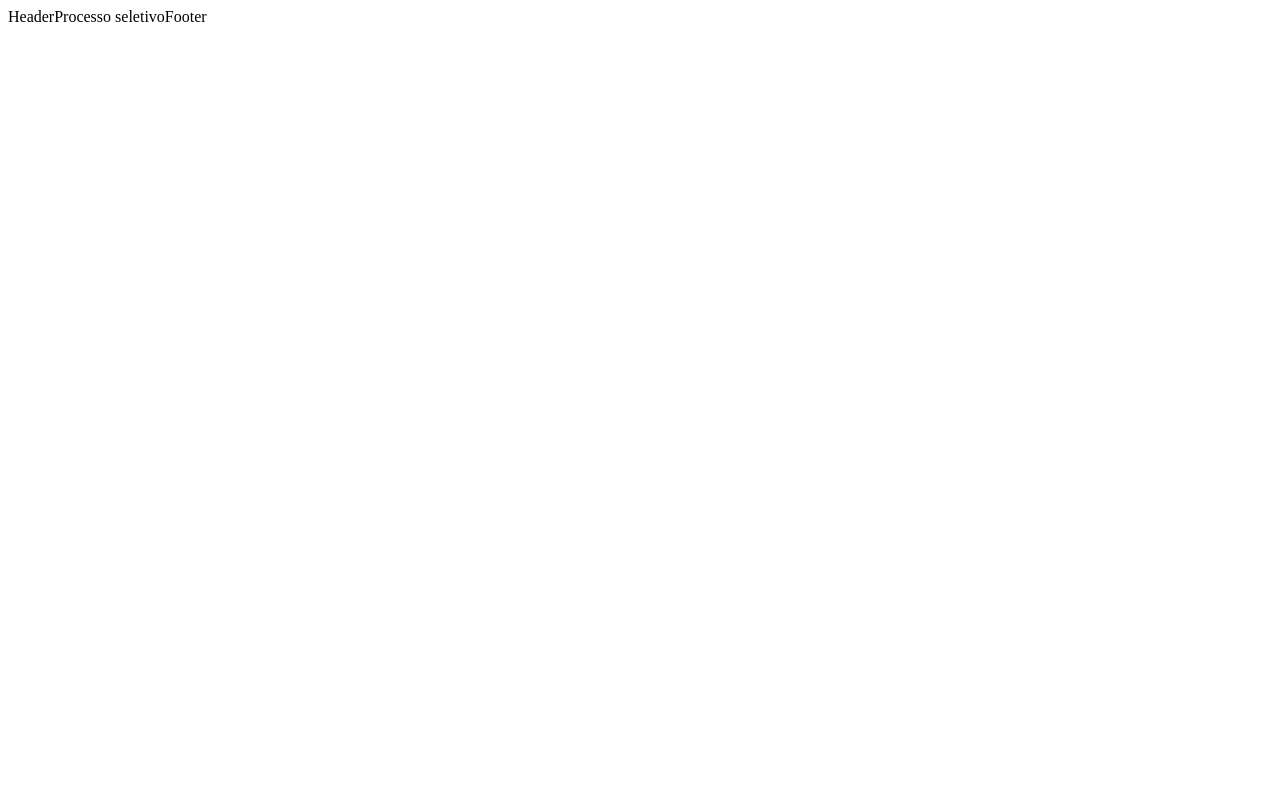
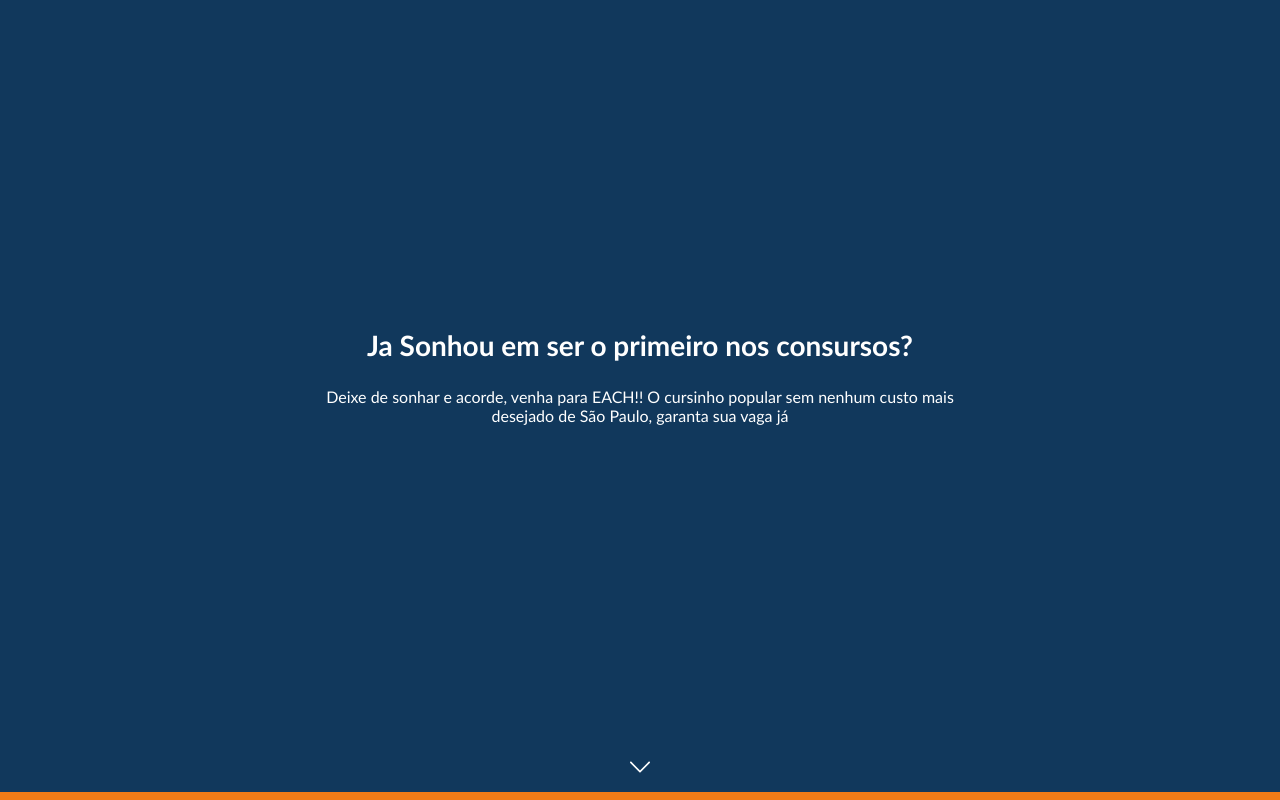
Before and after one commit to cursinhoeachusp/site-cpe-dh, a React (Create React App) app: page /processo-seletivo in a window 1280 px wide. Built offline with nearby package versions, Linux system fonts and the light colour scheme.

Commit message:
parte superior completa

```diff
--- a/src/components/Footer/index.js
+++ b/src/components/Footer/index.js
@@ -4,6 +4,6 @@
 
 export default function Footer() {
   return (
-    <>Footer</>
+    <></>
   );
 }
--- a/src/components/header/index.js
+++ b/src/components/header/index.js
@@ -4,6 +4,6 @@
 
 export default function Header() {
   return (
-    <>Header</>
+    <></>
   );
 }
--- a/src/pages/ProcessoSeletivo/index.js
+++ b/src/pages/ProcessoSeletivo/index.js
@@ -4,6 +4,39 @@
 
 export default function ProcessoSeletivo() {
   return (
-    <>Processo seletivo</>
+    <div className="body">
+
+
+      <div className="conteudo-superior">
+
+          <div className="imagem-fundo">
+            <div className="texto formatacao-texto">
+              <h2>Ja Sonhou em ser o primeiro nos consursos?</h2>
+              <span>Deixe de sonhar e acorde, venha para EACH!! O cursinho popular sem nenhum custo mais desejado de São Paulo, garanta sua vaga já</span>
+            </div>
+
+            <div className="seta">
+              <div className="fundo-seta">
+                <label for="principal">
+                <svg version="1.1" class="icone-seta" xmlns="http://www.w3.org/2000/svg" viewBox="0 0 512.011 512.011">
+                  <g>
+                    <g>
+                      <path d="M505.755,123.592c-8.341-8.341-21.824-8.341-30.165,0L256.005,343.176L36.421,123.592c-8.341-8.341-21.824-8.341-30.165,0
+                      s-8.341,21.824,0,30.165l234.667,234.667c4.16,4.16,9.621,6.251,15.083,6.251c5.462,0,10.923-2.091,15.083-6.251l234.667-234.667
+                      C514.096,145.416,514.096,131.933,505.755,123.592z"/>
+                    </g>
+                  </g>
+                </svg>
+                </label>
+              </div>
+            </div>
+          </div>
+
+          <div className="separacao"></div>
+
+      </div>
+
+
+    </div>
   );
 }
--- a/src/pages/ProcessoSeletivo/style.css
+++ b/src/pages/ProcessoSeletivo/style.css
@@ -0,0 +1,88 @@
+*{
+    font-family: 'Trebuchet MS', 'Lucida Sans Unicode', 'Lucida Grande', 'Lucida Sans', Arial, sans-serif;
+    margin: 0px;
+    padding: 0px;
+}
+
+.body{
+    height: 100vh;
+    width: 100%;
+
+}
+
+.conteudo-superior{
+    height: 100%;
+
+}
+
+.imagem-fundo{
+    background: rgb(17,56,92) /*url('sala.jpg')*/;
+    height: 99%;
+    box-sizing: border-box;
+    display: flex;
+    align-items: flex-end;
+    flex-wrap: wrap;
+    flex-direction: row;
+}
+
+.filtro{
+    background-color: rgba(17,56,92, 0.5);
+    height: 100%;
+}
+
+.separacao{
+    background-color: rgb(239,123,23);
+    height: 1%;
+}
+
+.formatacao-texto{
+    color: white;
+    font-size: 16px;
+
+}
+
+.texto{
+    width: 100%;
+    margin: 0px auto;
+    text-align: center;
+}
+
+.texto h2{
+    font-size: 28px;
+    margin-bottom: 25px;
+}
+
+.texto span {
+    display: inline-block;
+    text-align: center;
+    width: 50%;
+}
+
+div.seta{
+    width: 100%;
+    margin: 0px auto;
+    text-align: center;
+    padding-bottom: 10px;
+}
+
+.seta .icone-seta{
+    fill: white;
+    width: 20px;
+    height: 20px;
+
+}
+
+.seta .fundo-seta{
+    display: inline-block;
+    width: 30px;
+    height: 30px;
+}
+
+.seta .fundo-seta:hover{
+    background-color: rgb(239,123,23);
+    border-radius: 20px;
+}
+
+.seta svg{
+    margin-top: 5px;
+}
```
